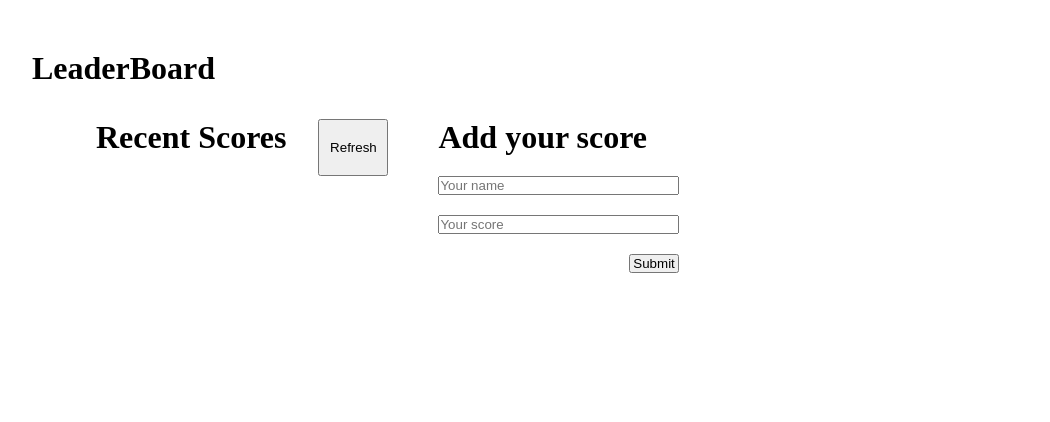
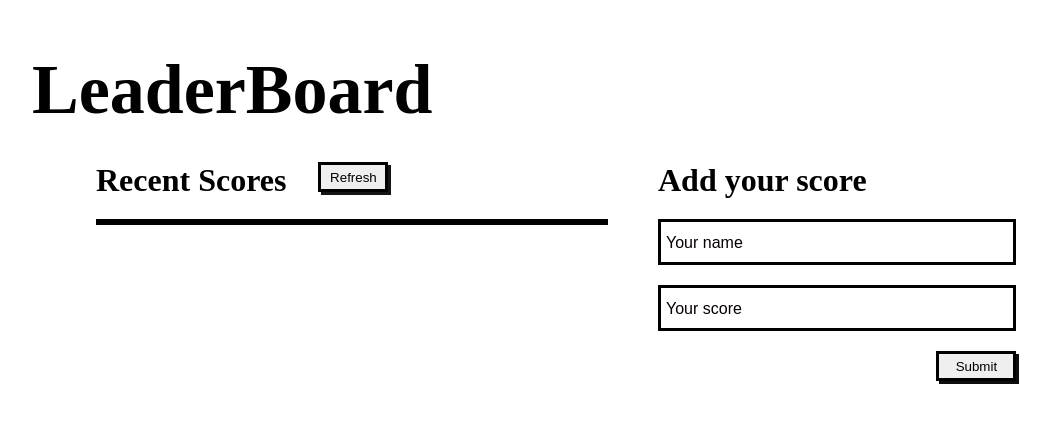
Before and after one commit to assadounto/Leader-board, a website built with webpack: page src/template.html in a window 1280 px wide. Shown: the whole page, without its empty margins (32-1082 px from the left). Built offline with nearby package versions, Linux system fonts and the light colour scheme; no server answers.

Commit message:
add final touches

```diff
--- a/src/styles/style.css
+++ b/src/styles/style.css
@@ -12,7 +12,7 @@
 .header {
   width: 90%;
   margin: auto;
-  font-size: xx-large;
+  font-size: 70px;
   margin-top: 50px;
 }
 
@@ -22,7 +22,12 @@
 }
 
 .refresh {
+  height: 30px;
   width: 70px;
+  border-radius: 0;
+  box-shadow: 3px 3px #161515;
+  border: 3px solid;
+  padding: 5px;
 }
 
 .flex {
@@ -39,6 +44,9 @@ h2 {
 
 form input {
   margin-bottom: 20px;
+  height: 30px;
+  border: 3px solid;
+  padding: 5px;
 }
 
 .row {
@@ -50,13 +58,19 @@ form input {
 }
 
 .submit {
-  width: 50px;
+  width: 80px;
   margin-left: auto;
+  box-shadow: 3px 3px #0e0d0d;
 }
 
-ul {
-  list-style: none;
+.DisplayScore {
+  width: 50%;
 }
+
+.AddScore {
+  width: 35%;
+}
+
 
 .cont {
   display: flex;
@@ -65,14 +79,38 @@ ul {
 
 .cont div {
   width: 50%;
+  padding: 5px;
 }
 
+input::placeholder {
+  font-size: 1rem;
+  color: rgb(7, 1, 1);
+  text-decoration: solid;
+}
+
+.input {
+font-size: 18px;
+}
 .cont:nth-child(even){
-  background-color: gray;
+  background-color: lightgray;
+}
+
+.scores {
+  border: 3px solid;
+
 }
 
 @media screen and (max-width: 480px) {
   .container {
     flex-direction: column-reverse;
   }
+
+  .DisplayScore , .AddScore {
+    width: 90%;
+  }
+  .submit {
+    width: 80px;
+    margin-right: auto;
+    margin-bottom: 2rem;
+  }
 }
```
